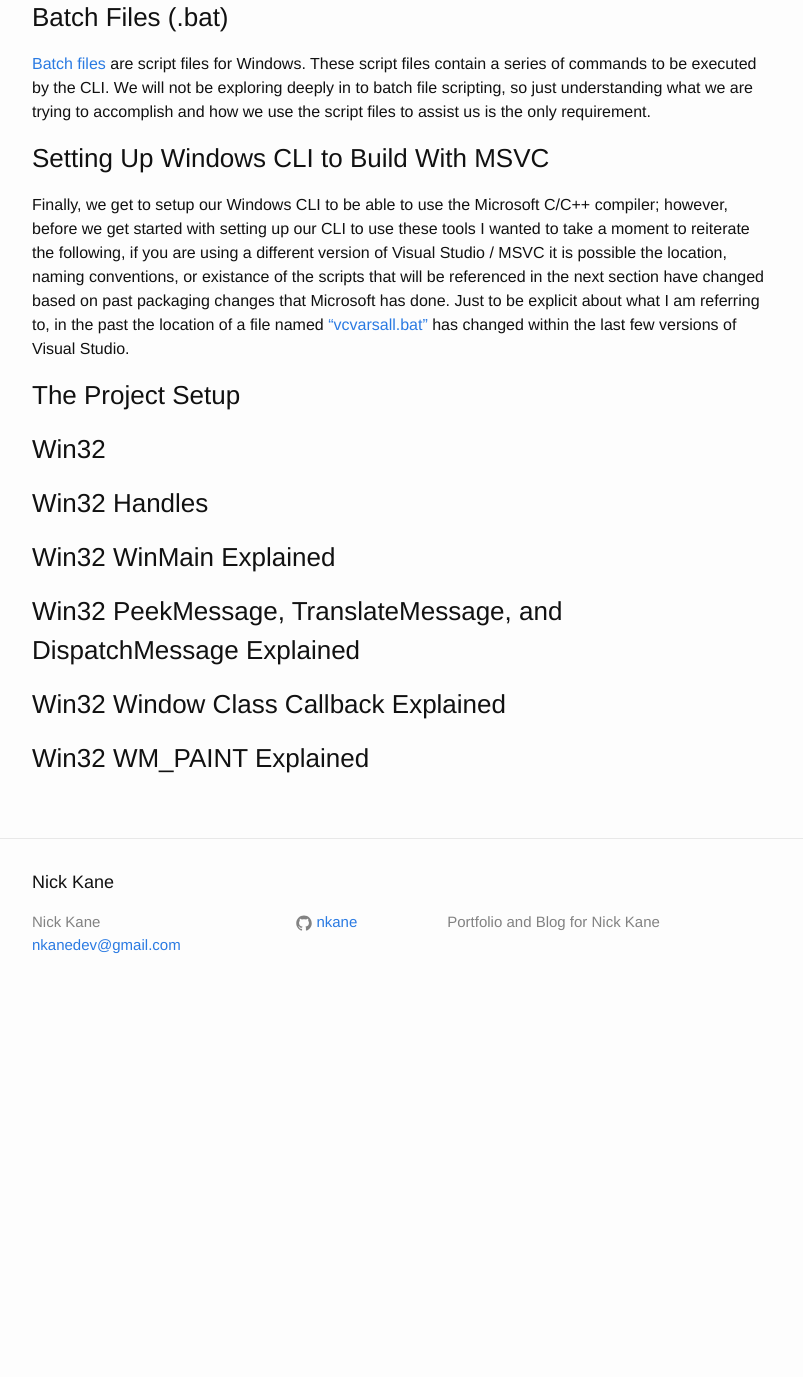
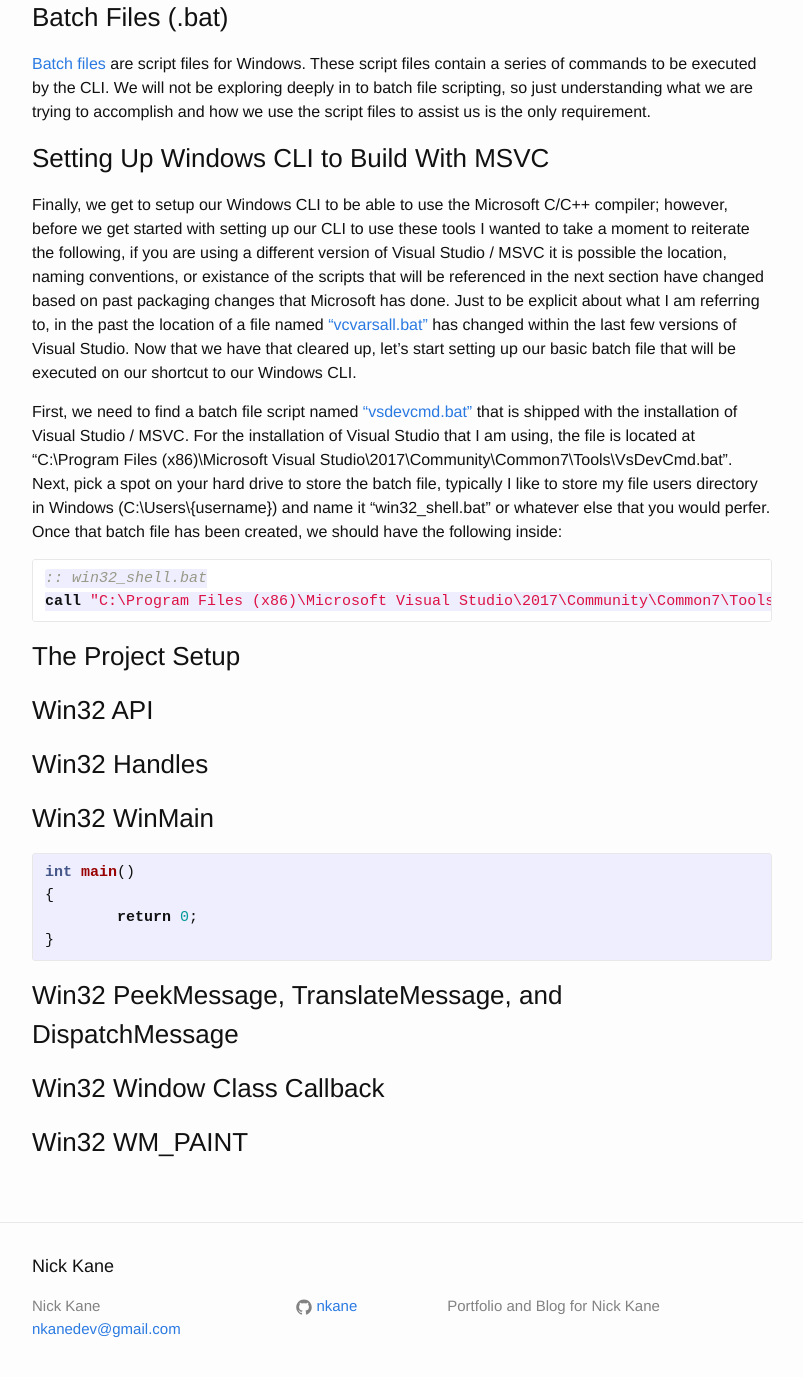
Before and after one commit to nkane/nkane.github.io, a Jekyll site: the page built from _posts/2018-07-31-win32-software-renderer-lesson-1:-getting-started.markdown, in a window 1280 px wide and 1400 px high, scrolled down 1726 px. Shown: the top 1377 px of the window, without its empty margins (238-1041 px from the left). Built offline with Jekyll 4.4.1, drawn with Linux system fonts in a browser that asks for light colours; before the commit the page ends 2742 px from its top, so only the background shows below that.

Commit message:
updating win32 renderer lesson 1 blog post

````diff
--- a/_posts/2018-07-31-win32-software-renderer-lesson-1:-getting-started.markdown
+++ b/_posts/2018-07-31-win32-software-renderer-lesson-1:-getting-started.markdown
@@ -60,30 +60,46 @@
 Finally, we get to setup our Windows CLI to be able to use the Microsoft C/C++ compiler; however, before we get started with setting up our CLI to use these tools I wanted
 to take a moment to reiterate the following, if you are using a different version of Visual Studio / MSVC it is possible the location, naming conventions, or existance of
 the scripts that will be referenced in the next section have changed based on past packaging changes that Microsoft has done. Just to be explicit about what I am referring
-to, in the past the location of a file named ["vcvarsall.bat"][vcvarsall] has changed within the last few versions of Visual Studio.
+to, in the past the location of a file named ["vcvarsall.bat"][vcvarsall] has changed within the last few versions of Visual Studio. Now that we have that cleared up, let's
+start setting up our basic batch file that will be executed on our shortcut to our Windows CLI.
+
+First, we need to find a batch file script named ["vsdevcmd.bat"][vsdevcmd] that is shipped with the installation of Visual Studio / MSVC. For the installation of Visual
+Studio that I am using, the file is located at "C:\Program Files (x86)\Microsoft Visual Studio\2017\Community\Common7\Tools\VsDevCmd.bat". Next, pick a spot on your hard
+drive to store the batch file, typically I like to store my file users directory in Windows (C:\Users\\{username}) and name it "win32_shell.bat" or whatever else that
+you would perfer. Once that batch file has been created, we should have the following inside:
+
+``` bat
+:: win32_shell.bat
+call "C:\Program Files (x86)\Microsoft Visual Studio\2017\Community\Common7\Tools\VsDevCmd.bat"
+```
 
 
 ### The Project Setup
 
 
 
-### Win32
-
+### Win32 API
 
 
 ### Win32 Handles
 
 
-### Win32 WinMain Explained
+### Win32 WinMain
+{% highlight c %}
+int main()
+{
+	return 0;
+}
+{% endhighlight %}
 
 
-### Win32 PeekMessage, TranslateMessage, and DispatchMessage Explained
+### Win32 PeekMessage, TranslateMessage, and DispatchMessage
 
 
-### Win32 Window Class Callback Explained
+### Win32 Window Class Callback
 
 
-### Win32 WM_PAINT Explained
+### Win32 WM_PAINT
 
 
 [c-lang]:								https://en.wikipedia.org/wiki/C_(programming_language)
@@ -98,3 +114,4 @@
 [cl]:									https://msdn.microsoft.com/en-us/library/wk21sfcf.aspx
 [bat]: 									https://en.wikipedia.org/wiki/Batch_file
 [vcvarsall]:							https://stackoverflow.com/questions/43372235/vcvarsall-bat-for-visual-studio-2017
+[vsdevcmd]:								https://docs.microsoft.com/en-us/dotnet/csharp/language-reference/compiler-options/how-to-set-environment-variables-for-the-visual-studio-command-line
````
